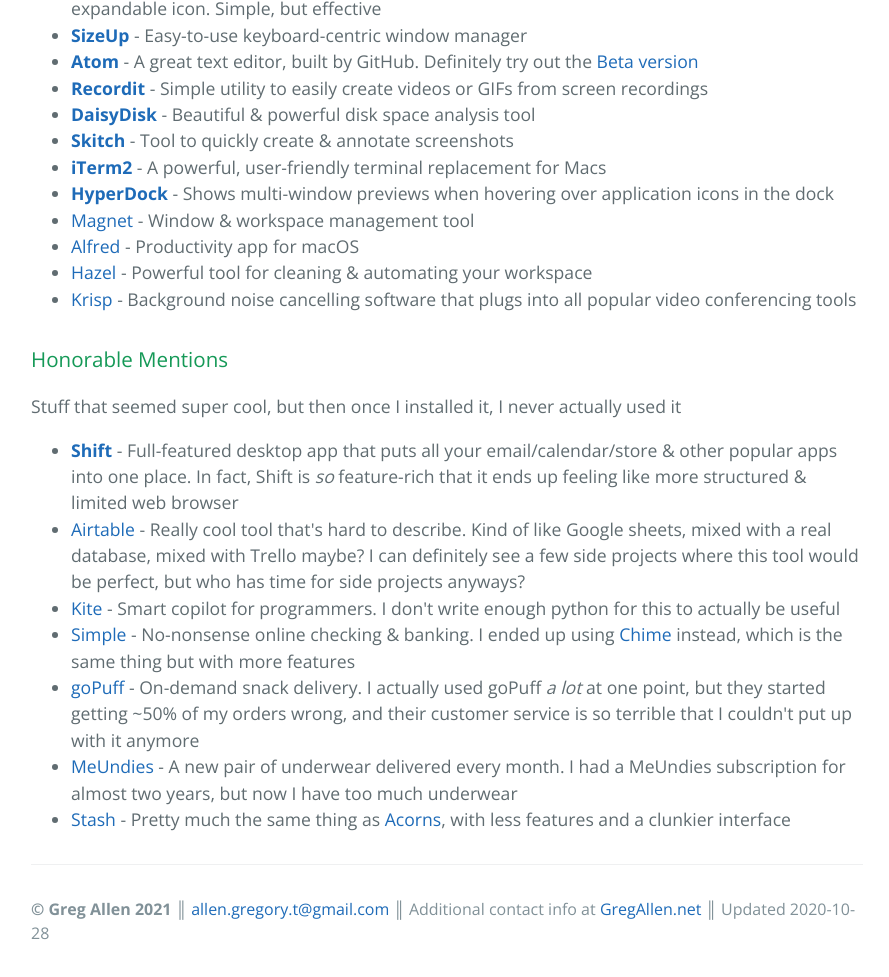
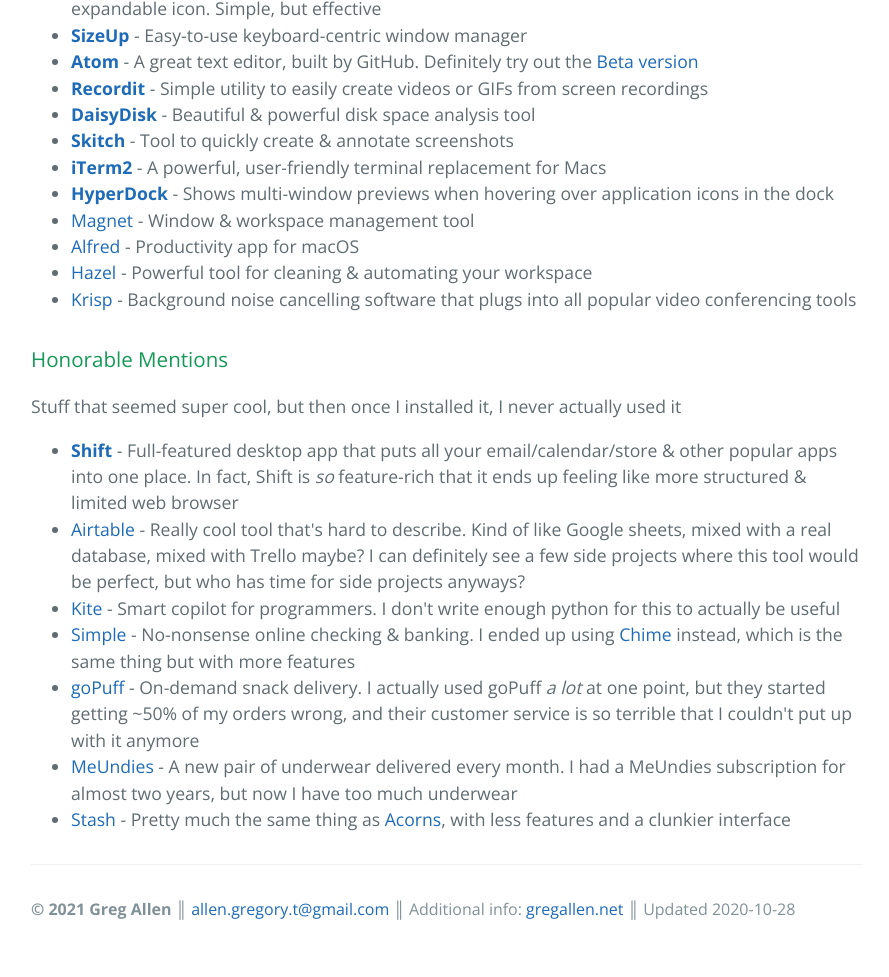
Before and after one commit to gtallen1187/gregallen.io, a plain HTML site: page index.html in a window 1280 px wide. Shown: the part 4629-5606 px from the top of the page, without its empty margins (193-1082 px from the left). After the commit the page ends 5582 px from the top, so only its background shows below. Drawn offline with nearby package versions, Linux system fonts and the light colour scheme.

Commit message:
footer updates again

```diff
--- a/index.html
+++ b/index.html
@@ -332,7 +332,7 @@
       </ul>-->
 
       <footer class="site-footer">
-        <span class="site-footer-credits"><b>&copy; Greg Allen 2021</b> &boxV; <a href="mailto:allen.gregory.t@gmail.com">allen.gregory.t@gmail.com</a> &boxV; Additional contact info at <a target="_blank" href="https://gregallen.net">GregAllen.net</a> &boxV; Updated 2020-10-28</span>
+        <span class="site-footer-credits"><b>&copy; 2021 Greg Allen</b> &boxV; <a href="mailto:allen.gregory.t@gmail.com">allen.gregory.t@gmail.com</a> &boxV; Additional info: <a target="_blank" href="https://gregallen.net">gregallen.net</a> &boxV; Updated 2020-10-28</span>
       </footer>
     </section>
     <!-- Pingdom Monitoring -->
```
